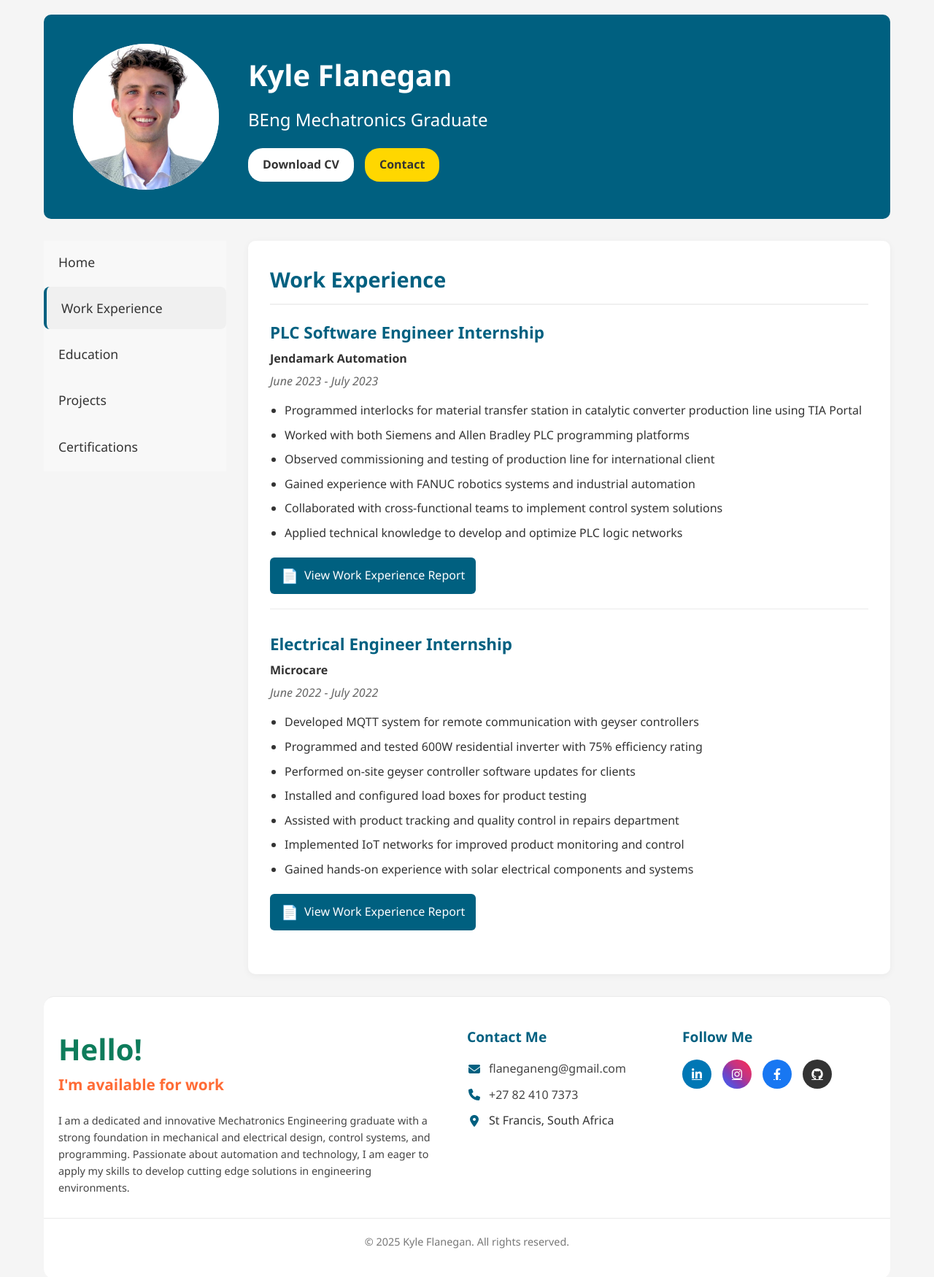
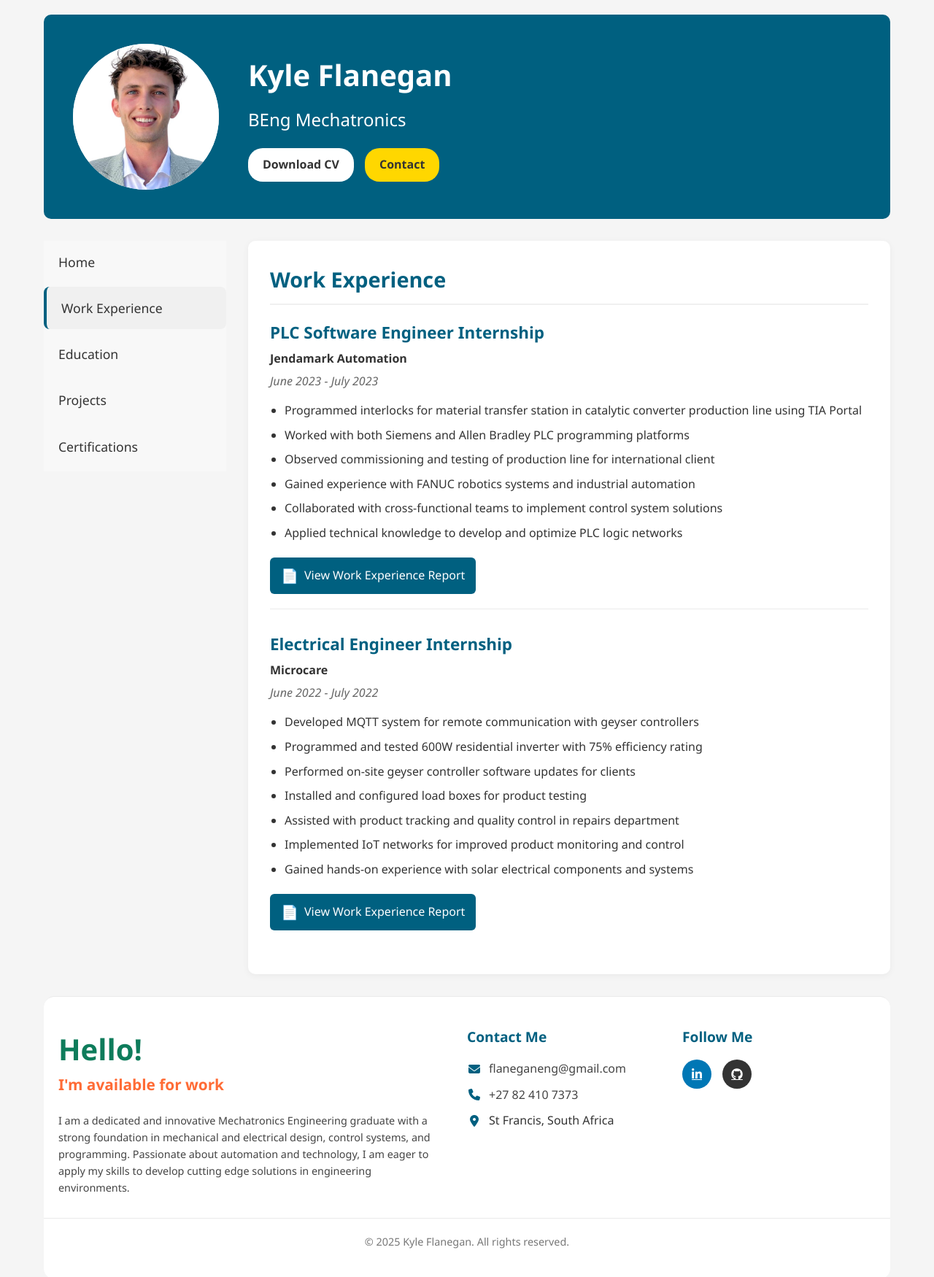
Before and after one commit to KyleFlanegan/kyleflanegan.github.io, a plain HTML site: page work-experience.html in a window 1280 px wide. Shown: the whole page at 73% size. Drawn offline with Linux system fonts and the light colour scheme.

Commit message:
work-experience.html

```diff
--- a/work-experience.html
+++ b/work-experience.html
@@ -19,7 +19,7 @@
             </div>
             <div class="hero-content">
                 <h1 class="name">Kyle Flanegan</h1>
-                <h2 class="title">BEng Mechatronics Graduate</h2>
+                <h2 class="title">BEng Mechatronics</h2>
                 <div class="buttons">
                     <a href="Documents/Kyle Flanegan Resume.pdf" class="btn btn-primary" download >Download CV</a>
                     <a href="contact.html" class="btn btn-secondary">Contact</a>
@@ -105,7 +105,6 @@
                         </div>
                     </div>
 
-                    <!-- Add more work experience items as needed -->
                 </section>
             </div>
         </div>
@@ -135,14 +134,8 @@
                 <div class="footer-social">
                     <h3>Follow Me</h3>
                     <div class="social-icons">
-                        <a href="https://www.linkedin.com/in/kyleflanegan" target="_blank" class="social-icon linkedin">
+                        <a href="https://www.linkedin.com/in/kyle-flanegan" target="_blank" class="social-icon linkedin">
                             <i class="fab fa-linkedin-in"></i>
-                        </a>
-                        <a href="https://www.instagram.com/meanwhilewithkyle_/" target="_blank" class="social-icon instagram">
-                            <i class="fab fa-instagram"></i>
-                        </a>
-                        <a href="https://www.facebook.com/kyle.flanegan.9" target="_blank" class="social-icon facebook">
-                            <i class="fab fa-facebook-f"></i>
                         </a>
                         <a href="https://github.com/KyleFlanegan" target="_blank" class="social-icon github">
                             <i class="fab fa-github"></i>
```
